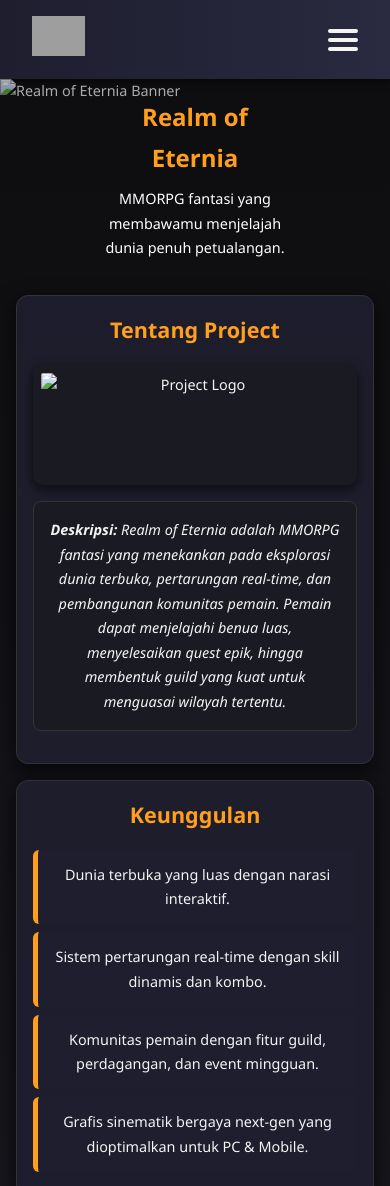
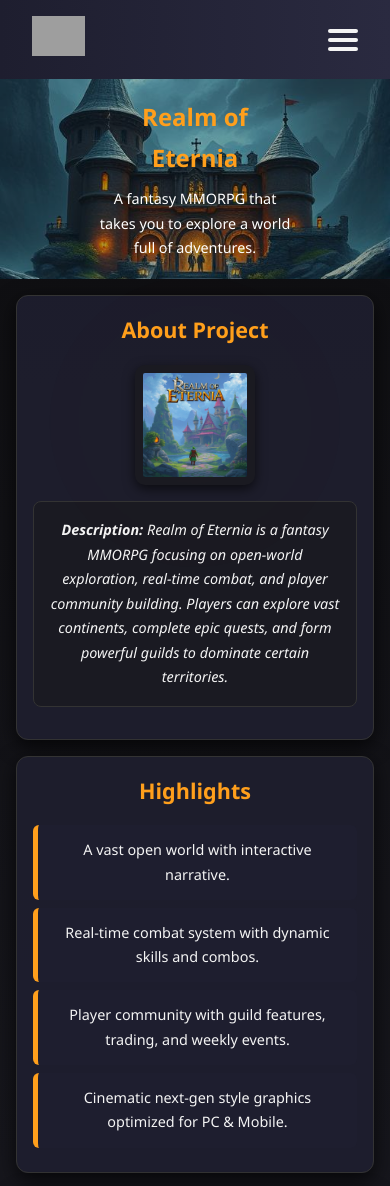
Before and after one commit to DsuRhan/Odyssey_forge, a plain HTML site: page projects/project1.html in a window 390 px wide. Shown: the top 1186 px of the page. Drawn offline with Linux system fonts and the light colour scheme; grey boxes are pictures that could not be loaded.

Commit message:
Added background animation and logo and banner for project1

```diff
--- a/projects/project1.html
+++ b/projects/project1.html
@@ -15,10 +15,9 @@
     <header class="navbar">
         <div class="logo">
             <a href="../index.html">
-                <img src="/assets/odyssey-forge-logo.png" alt="Logo">
+                <img src="../assets/odyssey-forge-logo.png" alt="Logo">
             </a>
         </div>
-
 
         <!-- Hamburger Menu -->
         <input type="checkbox" id="menu-toggle" class="menu-toggle">
@@ -27,7 +26,6 @@
             <span></span>
             <span></span>
         </label>
-
 
         <nav>
             <ul>
@@ -38,37 +36,33 @@
         </nav>
     </header>
 
-
     <!-- Project Banner -->
     <section class="project-banner">
-        <img src="../assets/project1-banner.jpg" alt="Realm of Eternia Banner">
+        <img src="../assets/project1banner.jpg" alt="Realm of Eternia Banner">
         <div class="banner-text">
             <h1>Realm of Eternia</h1>
-            <p>MMORPG fantasi yang membawamu menjelajah dunia penuh petualangan.</p>
+            <p>A fantasy MMORPG that takes you to explore a world full of adventures.</p>
         </div>
     </section>
 
-
     <!-- Project Detail -->
     <section class="section">
-        <h2>Tentang Project</h2>
-        <img src="../assets/project1-logo.png" alt="Project Logo" style="height:120px; margin:1rem auto;">
-        <p><strong>Deskripsi:</strong> Realm of Eternia adalah MMORPG fantasi yang menekankan pada eksplorasi dunia
-            terbuka, pertarungan real-time, dan pembangunan komunitas pemain. Pemain dapat menjelajahi benua luas,
-            menyelesaikan quest epik, hingga membentuk guild yang kuat untuk menguasai wilayah tertentu.</p>
+        <h2>About Project</h2>
+        <img src="../assets/project1logo.jpg" alt="Project Logo" style="height:120px; margin:1rem auto;">
+        <p><strong>Description:</strong> Realm of Eternia is a fantasy MMORPG focusing on open-world exploration,
+            real-time combat, and player community building. Players can explore vast continents, complete epic quests,
+            and form powerful guilds to dominate certain territories.</p>
     </section>
 
-
     <section class="section">
-        <h2>Keunggulan</h2>
+        <h2>Highlights</h2>
         <ul>
-            <li>Dunia terbuka yang luas dengan narasi interaktif.</li>
-            <li>Sistem pertarungan real-time dengan skill dinamis dan kombo.</li>
-            <li>Komunitas pemain dengan fitur guild, perdagangan, dan event mingguan.</li>
-            <li>Grafis sinematik bergaya next-gen yang dioptimalkan untuk PC & Mobile.</li>
+            <li>A vast open world with interactive narrative.</li>
+            <li>Real-time combat system with dynamic skills and combos.</li>
+            <li>Player community with guild features, trading, and weekly events.</li>
+            <li>Cinematic next-gen style graphics optimized for PC & Mobile.</li>
         </ul>
     </section>
-
 
     <section class="section">
         <h2>Flowchart & ERD</h2>
@@ -78,12 +72,10 @@
         </div>
     </section>
 
-
     <section class="section">
-        <h2>Teknologi yang Digunakan</h2>
+        <h2>Technologies Used</h2>
         <p>Frontend: React · Backend: Express.js · Database: PostgreSQL · Hosting: Vercel · Tools: Figma, Draw.io</p>
     </section>
-
 
     <!-- Footer -->
     <footer class="footer">
--- a/style.css
+++ b/style.css
@@ -1,8 +1,4 @@
 /* /project-root/style.css */
-html {
-    scroll-behavior: smooth;
-}
-
 * {
     margin: 0;
     padding: 0;
@@ -12,10 +8,40 @@ html {
 body {
     font-family: 'Segoe UI', Tahoma, Geneva, Verdana, sans-serif;
     line-height: 1.6;
-    background-color: #0d0d0f;
+    background: #0d0d0f;
     color: #f4f4f4;
+    position: relative;
+    overflow-x: hidden;
 }
 
+/* Background shimmer animation */
+body::before {
+    content: "";
+    position: fixed;
+    top: 0;
+    left: 0;
+    width: 100%;
+    height: 100%;
+    background: radial-gradient(circle at center, rgba(255, 191, 105, 0.25) 0%, transparent 60%);
+    opacity: 0;
+    animation: shimmer 8s infinite;
+    pointer-events: none;
+}
+
+@keyframes shimmer {
+
+    0%,
+    70%,
+    100% {
+        opacity: 0;
+        transform: scale(0.8);
+    }
+
+    40% {
+        opacity: 1;
+        transform: scale(1.5);
+    }
+}
 
 /* Animations */
 @keyframes fadeInUp {
@@ -52,7 +78,6 @@ body {
     }
 }
 
-
 /* Navbar */
 .navbar {
     display: flex;
@@ -75,9 +100,6 @@ body {
 
 .navbar ul li {
     margin-left: 1.5rem;
-    text-decoration: none;
-    text-align: center;
-    justify-content: center;
 }
 
 .navbar ul li a {
@@ -112,7 +134,6 @@ body {
     border-radius: 2px;
     transition: all 0.3s ease;
 }
-
 
 /* Transform lines when active */
 .menu-toggle:checked+.menu-icon span:nth-child(1) {
@@ -236,6 +257,37 @@ form button:hover {
     animation: fadeIn 1s ease forwards;
 }
 
+/* Profile logo */
+@keyframes zoomIn {
+    from {
+        transform: scale(0.5);
+        opacity: 0;
+    }
+
+    to {
+        transform: scale(1);
+        opacity: 1;
+    }
+}
+
+.profile-logo {
+    display: block;
+    margin: 1rem auto;
+    height: 320px;
+    width: auto;
+    border-radius: 50%;
+    background: #1a1a22;
+    padding: 0.5rem;
+    box-shadow: 0 4px 15px rgba(0, 0, 0, 0.6);
+    animation: zoomIn 1s ease forwards;
+    transition: box-shadow 0.3s ease, transform 0.3s ease;
+}
+
+.profile-logo:hover {
+    box-shadow: 0 0 20px 5px #ff9f1c;
+    transform: scale(1.05);
+}
+
 /* Responsive */
 @media (max-width: 768px) {
     .navbar {
```
Also changed, not shown: index.html (+2 -1 lines), assets/project1banner.jpg (added), assets/project1logo.jpg (added).
